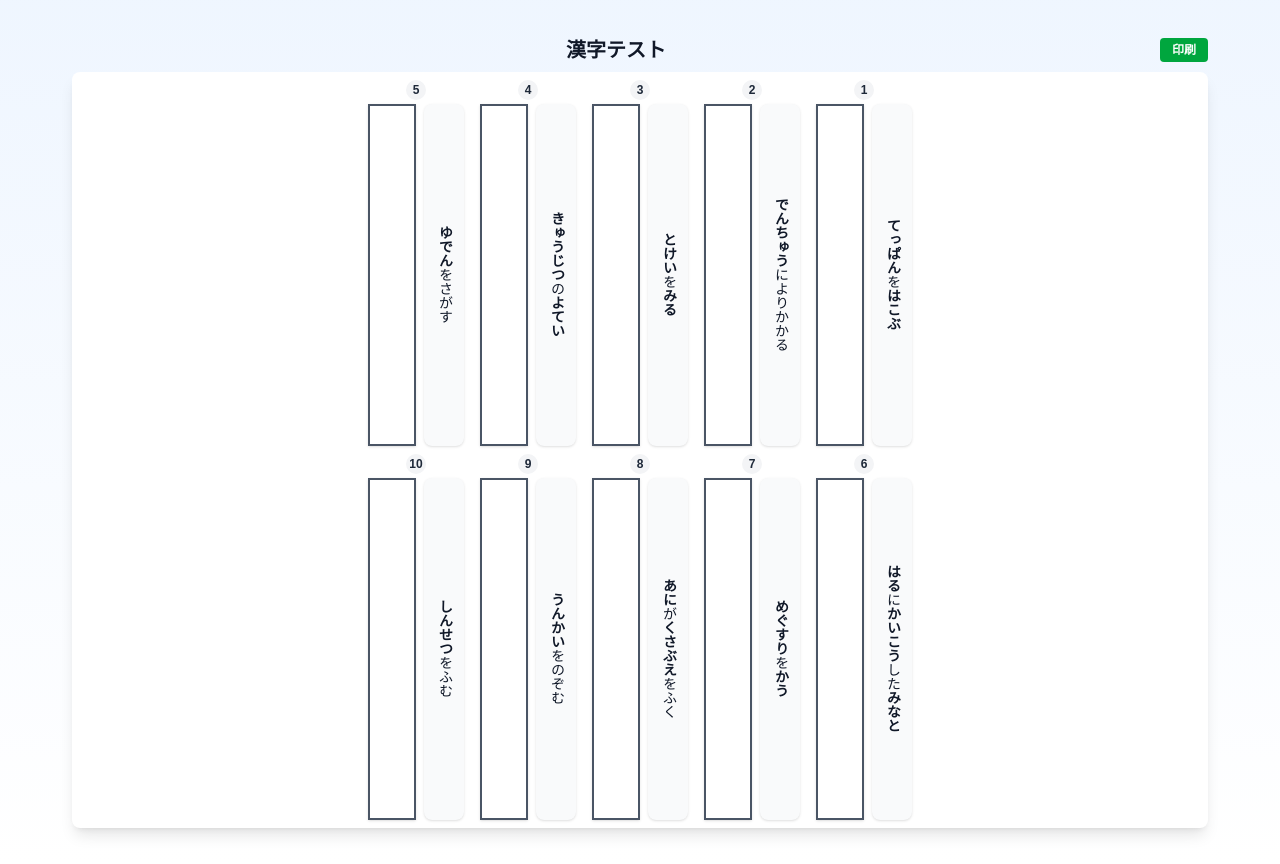
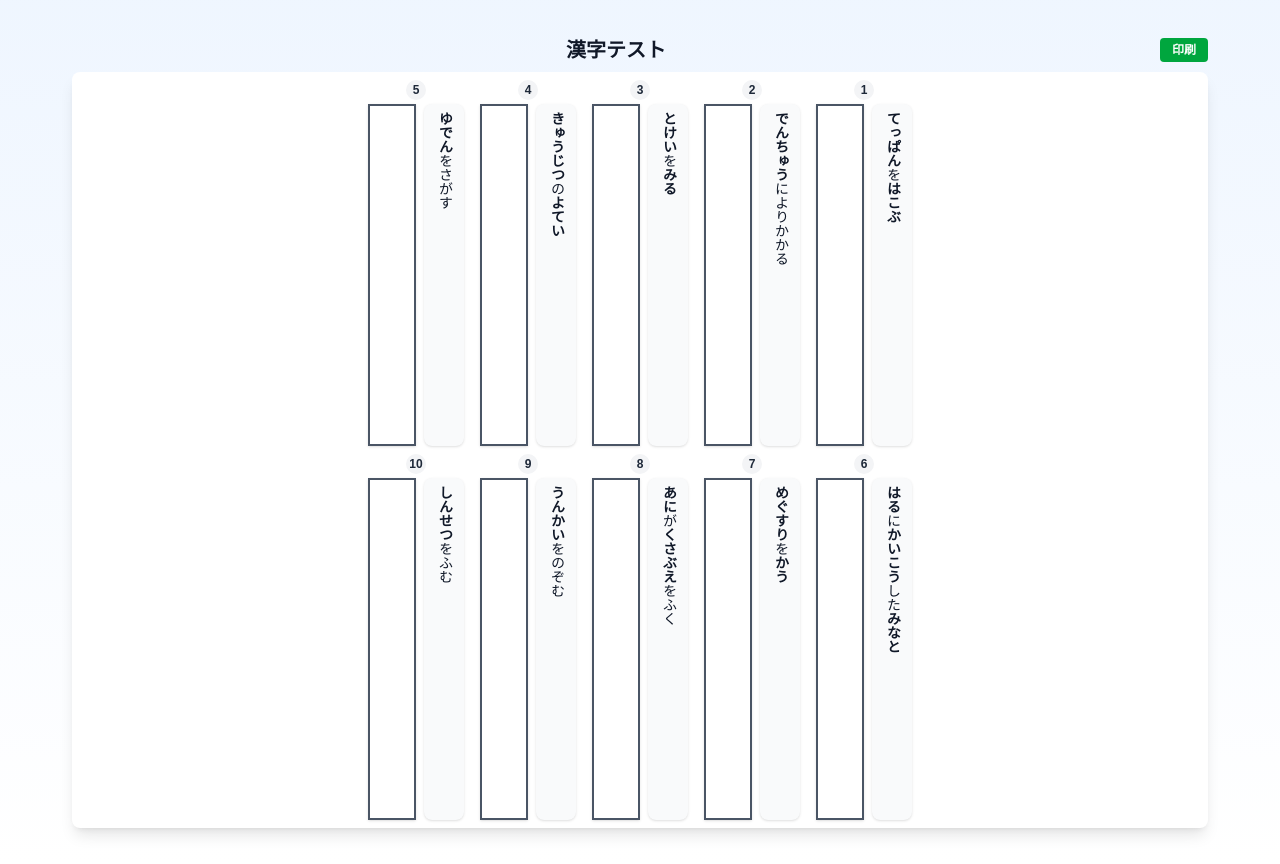
Before and after one commit to ayukatawago/kanji-study-app, a Next.js app: page / in a window 1280 px wide. Built offline with nearby package versions, Linux system fonts and the light colour scheme.

Commit message:
Adjust text position in Question

```diff
--- a/src/app/components/Question.tsx
+++ b/src/app/components/Question.tsx
@@ -7,7 +7,7 @@ export default function Question({ questionText, formatQuestion }: QuestionProps
   return (
     <div className="flex flex-col items-center h-full min-h-0 print:h-full print:flex-shrink-0">
       <div
-        className="text-sm leading-6 p-2 h-full flex items-center justify-center font-medium text-gray-900 bg-gray-50 rounded-lg shadow-sm print:text-sm print:leading-6 print:h-full print:p-1 print:shadow-none print:bg-gray-100 print:min-h-0 print:whitespace-nowrap"
+        className="text-sm leading-6 p-2 h-full flex items-center justify-start font-medium text-gray-900 bg-gray-50 rounded-lg shadow-sm print:text-sm print:leading-6 print:h-full print:p-1 print:shadow-none print:bg-gray-100 print:min-h-0 print:whitespace-nowrap"
         style={{
           writingMode: "vertical-rl",
           textOrientation: "upright",
```
